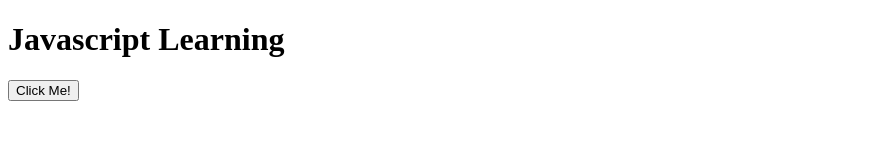
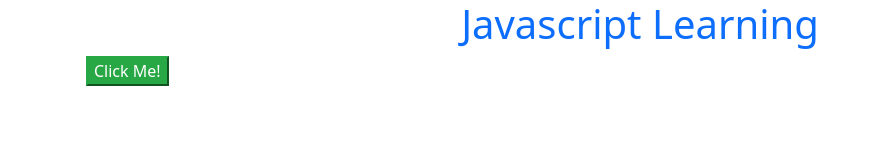
Before and after one commit to somboonnontaganok/learnjs, a plain HTML site: page index.html in a window 1280 px wide. Shown: the whole page, without its empty margins (0-871 px from the left). Drawn offline with nearby package versions, Linux system fonts and the light colour scheme.

Commit message:
add bootstrap

```diff
--- a/index.html
+++ b/index.html
@@ -1,15 +1,23 @@
 <!DOCTYPE html>
 <html lang="en">
 <head>
-    <meta charset="UTF-8">
-    <meta http-equiv="X-UA-Compatible" content="IE=edge">
-    <meta name="viewport" content="width=device-width, initial-scale=1.0">
-    <title>JS Learning</title>
+  <meta charset="UTF-8">
+  <meta name="viewport" content="width=device-width, initial-scale=1.0">
+  <title>JS Learning</title>
+  <link rel="stylesheet" href="https://stackpath.bootstrapcdn.com/bootstrap/5.0.0-alpha1/css/bootstrap.min.css" integrity="sha384-r4NyP46KrjDleawBgD5tp8Y7UzmLA05oM1iAEQ17CSuDqnUK2+k9luXQOfXJCJ4I" crossorigin="anonymous">
+  <script src="https://cdn.jsdelivr.net/npm/popper.js@1.16.0/dist/umd/popper.min.js" integrity="sha384-Q6E9RHvbIyZFJoft+2mJbHaEWldlvI9IOYy5n3zV9zzTtmI3UksdQRVvoxMfooAo" crossorigin="anonymous"></script>
+  <script src="https://stackpath.bootstrapcdn.com/bootstrap/5.0.0-alpha1/js/bootstrap.min.js" integrity="sha384-oesi62hOLfzrys4LxRF63OJCXdXDipiYWBnvTl9Y9/TRlw5xlKIEHpNyvvDShgf/" crossorigin="anonymous"></script>
 </head>
 <body>
-    <h1>Javascript Learning</h1>
-    <button onclick="Hello()">Click Me!</button>
-    <p id="message"></p>
+    <div class="container">
+        <div class="rows">
+            <div class="col">
+                <h1 class="text-primary text-center">Javascript Learning</h1>
+                <button class="btn-success" onclick="Hello()">Click Me!</button>
+                <p id="message"></p>
+            </div>
+        </div>
+    </div>
 <script src="app.js"></script>
 </body>
 </html>
```
